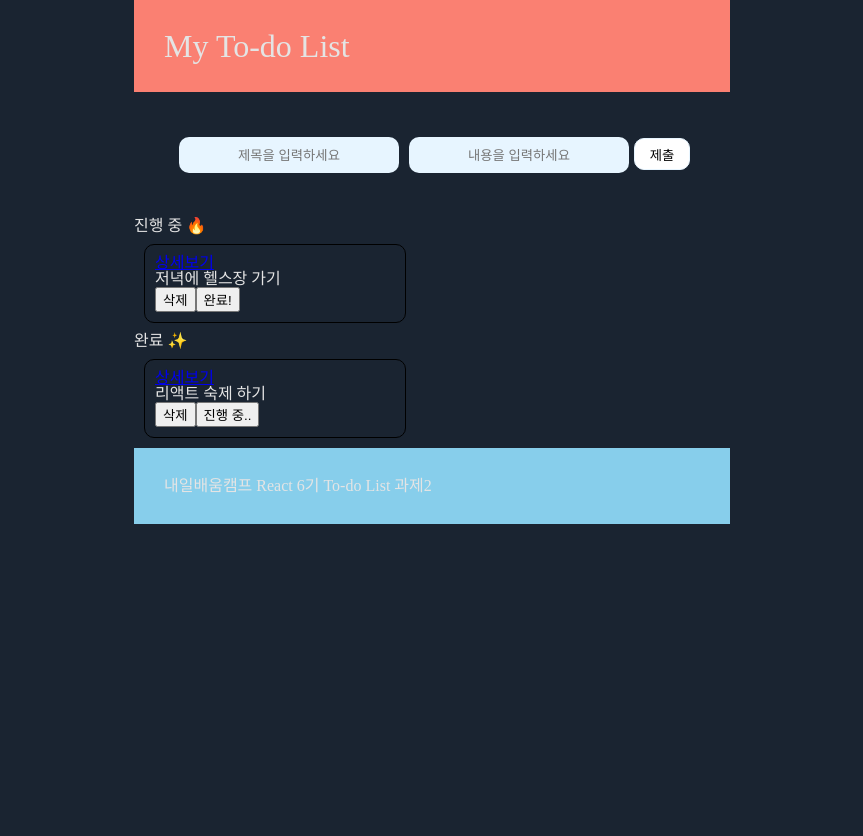
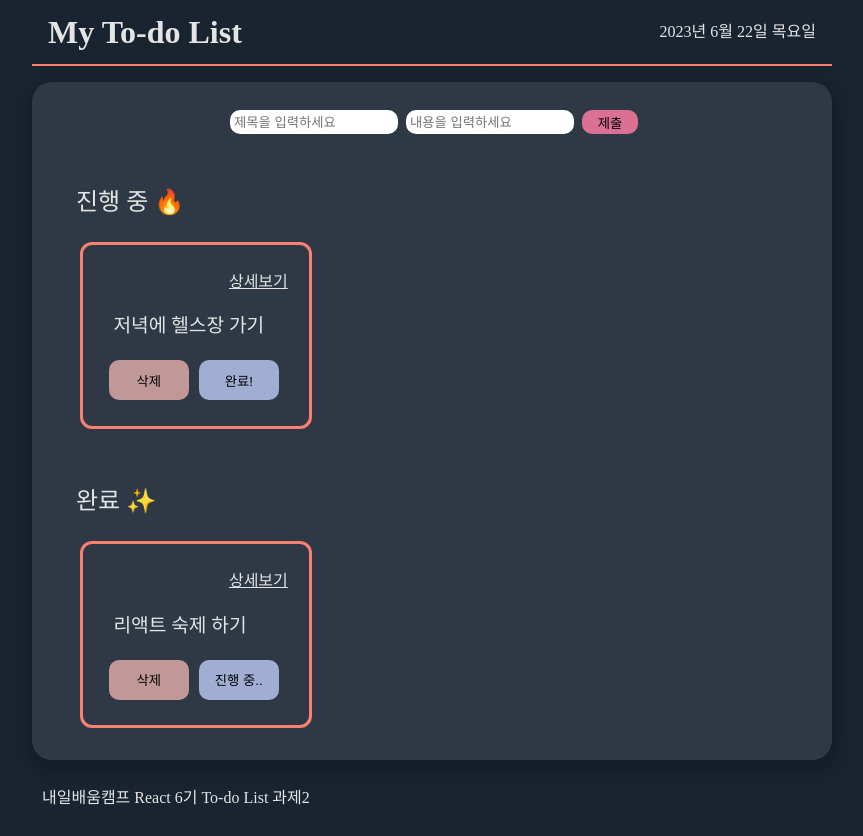
Before and after one commit to xoxojw/to-do-list-2, a React (Create React App) app: page / in a window 1280 px wide. Shown: the whole page, without its empty margins (208-1071 px from the left). Before the commit the page ends 800 px from the top, so only its background shows below. Built offline with nearby package versions, Linux system fonts and the light colour scheme.

Commit message:
:lipstick: Styled-components 활용하여 전체적인 CSS 수정

```diff
--- a/src/components/AddForm.jsx
+++ b/src/components/AddForm.jsx
@@ -24,8 +24,8 @@ const AddForm = () => {
 
   return (
     <>
-    <StForm>
-      <form onSubmit={onSubmitHandler}>
+    <section>
+      <StForm onSubmit={onSubmitHandler}>
           <StInput
             name="title"
             type="text"
@@ -42,37 +42,43 @@ const AddForm = () => {
             required
         />
         <StInputButton>제출</StInputButton>
-      </form>
-    </StForm>
+      </StForm>
+    </section>
     </>
   )
 }
 
 export default AddForm;
 
-const StForm = styled.section`
-  padding: 5vh;
-  text-align: center;
-  color: white;
+const StForm = styled.form`
+  display: flex;
+  justify-content: center;
+  align-items: center;
+  padding: 3vh;
 `;
 
 const StInput = styled.input`
-  width: 25vh;
+  width: 20vh;
   height: 2vh;
-  margin: 5px;
-  padding: 10px;
+  padding: 0.5vh;
+  margin: 0.5vh;
   border: none;
   border-radius: 10px;
   outline: none;
-  text-align: center;
-  background-color: #e7f5ff;
 `;
 
 const StInputButton = styled.button`
   width: 7vh;
-  height: 4vh;
-  border: 1px solid #e7f5ff;
+  height: 3vh;
+  border: none;
   border-radius: 10px;
-  background-color: white;
+  outline: none;
   cursor: pointer;
+  margin-left: 0.5vh;
+  background-color: palevioletred;
+  transition: all 0.2s ease-in-out;
+
+  &:hover {
+    scale: 1.1;
+  }
 `;
--- a/src/components/TodoList.jsx
+++ b/src/components/TodoList.jsx
@@ -23,37 +23,44 @@ const TodoList = () => {
 
   return (
     <StSection>
-      <h2>진행 중 🔥</h2>
+      <StListTodos>
+        <StListTitle>진행 중 🔥</StListTitle>
+        <StTodoWrapper>
         {ingTodos.map((todo) => {
           return (
-          <StTodoContainer key={todo.id}>
-          <Link to={`/${todo.id}`}>상세보기</Link>
-            <h3>{todo.title}</h3>
-            <button onClick={() => onDeleteButtonClickHandler(todo.id)}>
+            <StTodoBox key={todo.id}>
+            <StyledLink to={`/${todo.id}`}>상세보기</StyledLink>
+              <StTodoTitle>{todo.title}</StTodoTitle>
+              <StDeleteButton onClick={() => onDeleteButtonClickHandler(todo.id)}>
                 삭제
-            </button>
-            <button onClick={() => onToggleButtonClickHandler(todo.id)}>
+              </StDeleteButton>
+              <StStatusButton onClick={() => onToggleButtonClickHandler(todo.id)}>
                 {todo.isDone ? "진행 중.." : "완료!"}
-            </button>
-          </StTodoContainer>
+              </StStatusButton>
+            </StTodoBox>
           );
         })}
-
-      <h2>완료 ✨</h2>
+        </StTodoWrapper>
+      </StListTodos>
+      <StListTodos>
+       <StListTitle>완료 ✨</StListTitle>
+        <StTodoWrapper>
         {doneTodos.map((todo) => {
           return (
-            <StTodoContainer key={todo.id}>
-            <Link to={`/${todo.id}`}>상세보기</Link>
-              <h3>{todo.title}</h3>
-              <button onClick={() => onDeleteButtonClickHandler(todo.id)}>
+            <StTodoBox key={todo.id}>
+            <StyledLink to={`/${todo.id}`}>상세보기</StyledLink>
+              <StTodoTitle>{todo.title}</StTodoTitle>
+              <StDeleteButton onClick={() => onDeleteButtonClickHandler(todo.id)}>
                 삭제
-              </button>
-              <button onClick={() => onToggleButtonClickHandler(todo.id)}>
+              </StDeleteButton>
+              <StStatusButton onClick={() => onToggleButtonClickHandler(todo.id)}>
                 {todo.isDone ? "진행 중.." : "완료!"}
-              </button>
-            </StTodoContainer>
+              </StStatusButton>
+            </StTodoBox>
           );
         })}
+        </StTodoWrapper>
+      </StListTodos>
     </StSection>
   );
 }
@@ -61,13 +68,61 @@ const TodoList = () => {
 export default TodoList;
 
 const StSection = styled.section`
-  width: 95%;
+  display: inline-block;
 `;
 
-const StTodoContainer = styled.div`
-  max-width: 30vh;
-  border: 1px solid black;
+const StListTodos = styled.div`
+  padding: 1em 2em 1em 2em;
+`
+
+const StListTitle = styled.h2`
+  display: inline-block;
+  font-size: 1.5em;
+  padding: 0.5em;
+`
+
+const StTodoWrapper = styled.div`
+  display: flex;
+  flex-wrap: wrap;
+  gap: 12px;
+  padding: 1em;
+`
+
+const StTodoBox = styled.div`
+  width: 23vh;
+  border: 3px solid salmon;
+  border-radius: 12px;
+  padding: 1.3em;
+  position: relative;
+  line-height: 2;
+`
+
+const StyledLink = styled(Link)`
+  display: block;
+	color: var(--main-font-color);
+	text-align: right;
+`;
+
+const StTodoTitle = styled.h3`
+  font-size: 1.2em;
+  padding: 0.5em;
+`
+
+const StDeleteButton = styled.button`
+  border: none;
+  width: 6em;
+  height: 3em;
   border-radius: 10px;
-  margin: 10px;
-  padding: 10px;
+  margin: 5px;
+  cursor: pointer;
+  background-color: #c19898;
 `
+const StStatusButton = styled.button`
+  border: none;
+  width: 6em;
+  height: 3em;
+  border-radius: 10px;
+  margin: 5px;
+  cursor: pointer;
+  background-color: #a1aed3;
+`;
--- a/src/pages/Details.jsx
+++ b/src/pages/Details.jsx
@@ -1,6 +1,7 @@
 import React from 'react';
 import { useSelector } from "react-redux";
 import { useNavigate, useLocation } from "react-router-dom";
+import { styled } from "styled-components";
 
 const Details = () => {
   const navigate = useNavigate();
@@ -12,15 +13,79 @@ const Details = () => {
   console.log(todo);
 
   return (
-    <div>
-      <button onClick={() => navigate("/")}>이전으로</button>
-      <h2>Todo 상세 정보</h2>
-      <p>ID: {todoId}</p>
-      <p>제목: {todo.title}</p>
-      <p>내용: {todo.content}</p>
-      <p>완료여부: {todo.isDone ? "완료" : "진행중"}</p>
-    </div>
+    <StDetailBoxContainer>
+      <StDetailBox>
+        <StHomeButton onClick={() => navigate("/")}>이전으로</StHomeButton>
+        <StIdText>ID - {todoId}</StIdText>
+        <StDetailTitle>Todo 상세 정보</StDetailTitle>
+        <StDetailTodoTitle>제목: {todo.title}</StDetailTodoTitle>
+        <StDetailTexts>내용: {todo.content}</StDetailTexts>
+        <StDetailTexts>완료여부: {todo.isDone ? "완료 ✨" : "진행중 🔥"}</StDetailTexts>
+      </StDetailBox>
+    </StDetailBoxContainer>
   );
 };
 
 export default Details;
+
+const StDetailBoxContainer = styled.div`
+  width: 100%;
+  height: 100vh;
+  display: flex;
+  justify-content: center;
+  align-items: center;
+  margin: 0 auto;
+`;
+
+const StDetailBox = styled.div`
+  display: flex;
+  flex-direction: column;
+  justify-content: center;
+  min-width: 50vh;
+  min-height: 50vh;
+  border-radius: 20px;
+  background-color: rgba(166, 182, 194, 0.15);
+  backdrop-filter: blur(10px);
+  box-shadow: 2px 7px 15px 8px rgba(0, 0, 0, 0.2);
+`;
+
+const StHomeButton = styled.button`
+  position: absolute;
+  top: 0;
+  margin: 2vh;
+  border: none;
+  width: 6em;
+  height: 2.5em;
+  border-radius: 10px;
+  cursor: pointer;
+  background-color: #c19898;
+	color: var(--main-font-color);
+`
+
+const StIdText = styled.p`
+  position: absolute;
+  top: 0;
+  right: 0;
+  margin: 3vh 2vh 3vh 3vh;
+  font-size: 0.8rem;
+`
+
+const StDetailTitle = styled.h2`
+  padding: 2vh;
+  text-align: center;
+  font-size: 1.5rem;
+  font-weight: 700;
+`;
+
+
+const StDetailTodoTitle = styled.h3`
+  padding: 2vh;
+  text-align: center;
+  font-size: 1.2rem;
+  font-weight: 700;
+`
+
+const StDetailTexts = styled.p`
+  padding: 2vh;
+  text-align: center;
+`;
--- a/src/pages/Home.jsx
+++ b/src/pages/Home.jsx
@@ -1,5 +1,4 @@
 import React from "react";
-import { useSelector } from "react-redux";
 
 import AddForm from "components/AddForm";
 import TodoList from "components/TodoList";
@@ -7,17 +6,24 @@ import TodoList from "components/TodoList";
 import styled from "styled-components";
 
 const Home = () => {
-  const todos = useSelector((state) => state);
-  console.log(todos);
+  const today = new Date();
+  const weekday = ['일', '월', '화', '수', '목', '금', '토']
 
+  const year = today.getFullYear();
+  const month = today.getMonth() + 1;
+  const date = today.getDate();
+  const day = weekday[today.getDay()];
   return (
     <>
-    <StHeader><StTitle>My To-do List</StTitle></StHeader>
-    <main>
-      <AddForm />
-      <TodoList />
-    </main>
-    <StFooter>내일배움캠프 React 6기 To-do List 과제2</StFooter>
+      <StHeader>
+        <StTitle>My To-do List</StTitle>
+        <p className="header-date">{year}년 {month}월 {date}일 {day}요일</p>
+      </StHeader>
+        <StMain>
+          <AddForm />
+          <TodoList />
+        </StMain>
+      <StFooter>내일배움캠프 React 6기 To-do List 과제2</StFooter>
     </>
   )
 }
@@ -25,15 +31,31 @@ const Home = () => {
 export default Home;
 
 const StHeader = styled.header`
-  background-color: salmon;
-  padding: 30px;
+  display: flex;
+  justify-content: space-between;
+  align-items: center;
+  border-bottom: 2px solid salmon;
+
+  padding: 2vh;
 `
 
 const StTitle = styled.h1`
-  font-size: 2rem;
+  font-size: 2em;
+  font-weight: 700;
+`
+
+const StMain = styled.main`
+  max-width: 120vh;
+  min-width: 100vh;
+  min-height: 83vh;
+  margin: 2vh auto;
+  border-radius: 20px;
+  background-color: rgba(166, 182, 194, 0.15);
+  backdrop-filter: blur(10px);
+  box-shadow: 2px 7px 15px 8px rgba(0, 0, 0, 0.2);
 `
 
 const StFooter = styled.footer`
-  background-color: skyblue;
-  padding: 30px;
+  padding: 10px;
+  margin: 20px 0 20px 0;
   `;
```
Lines whose indentation alone changed are shown as unchanged.
